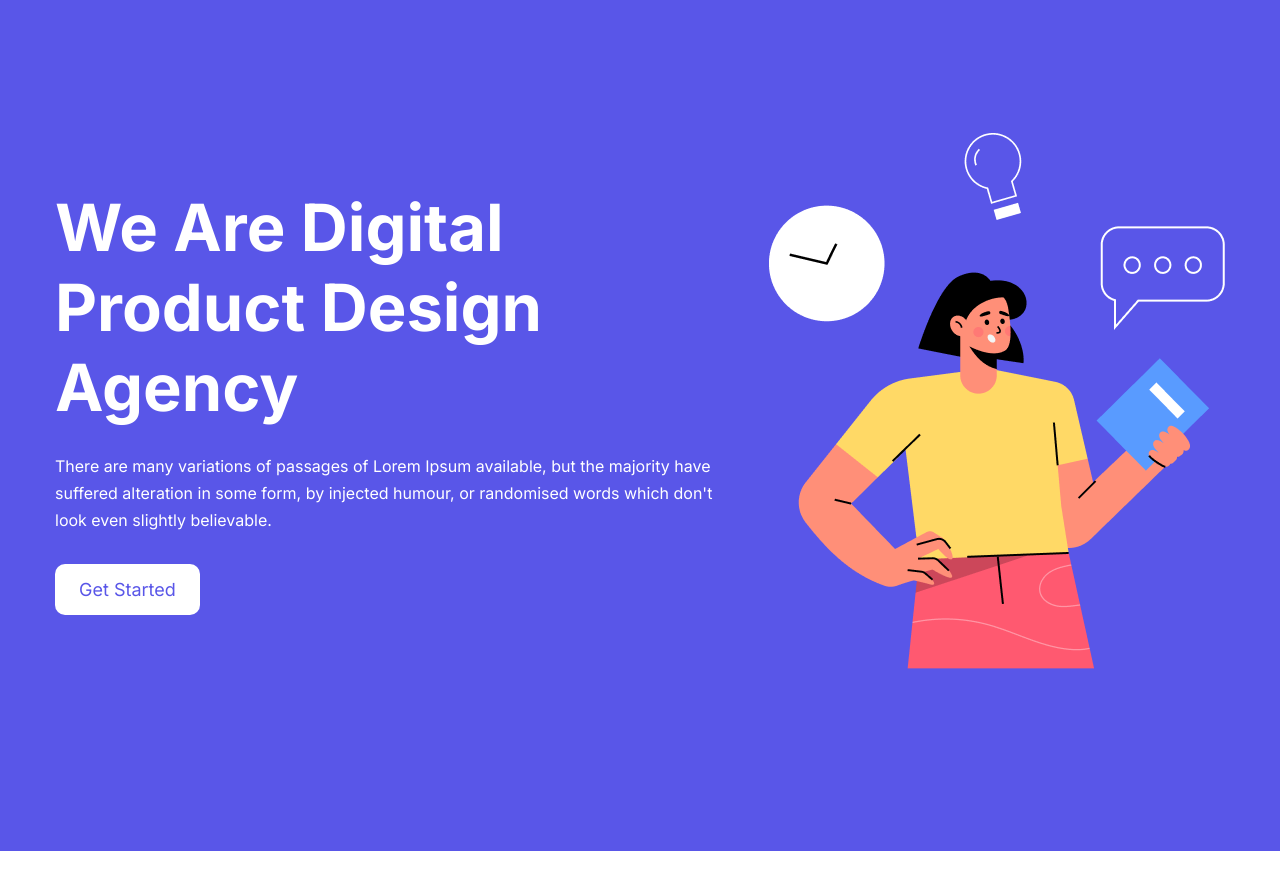
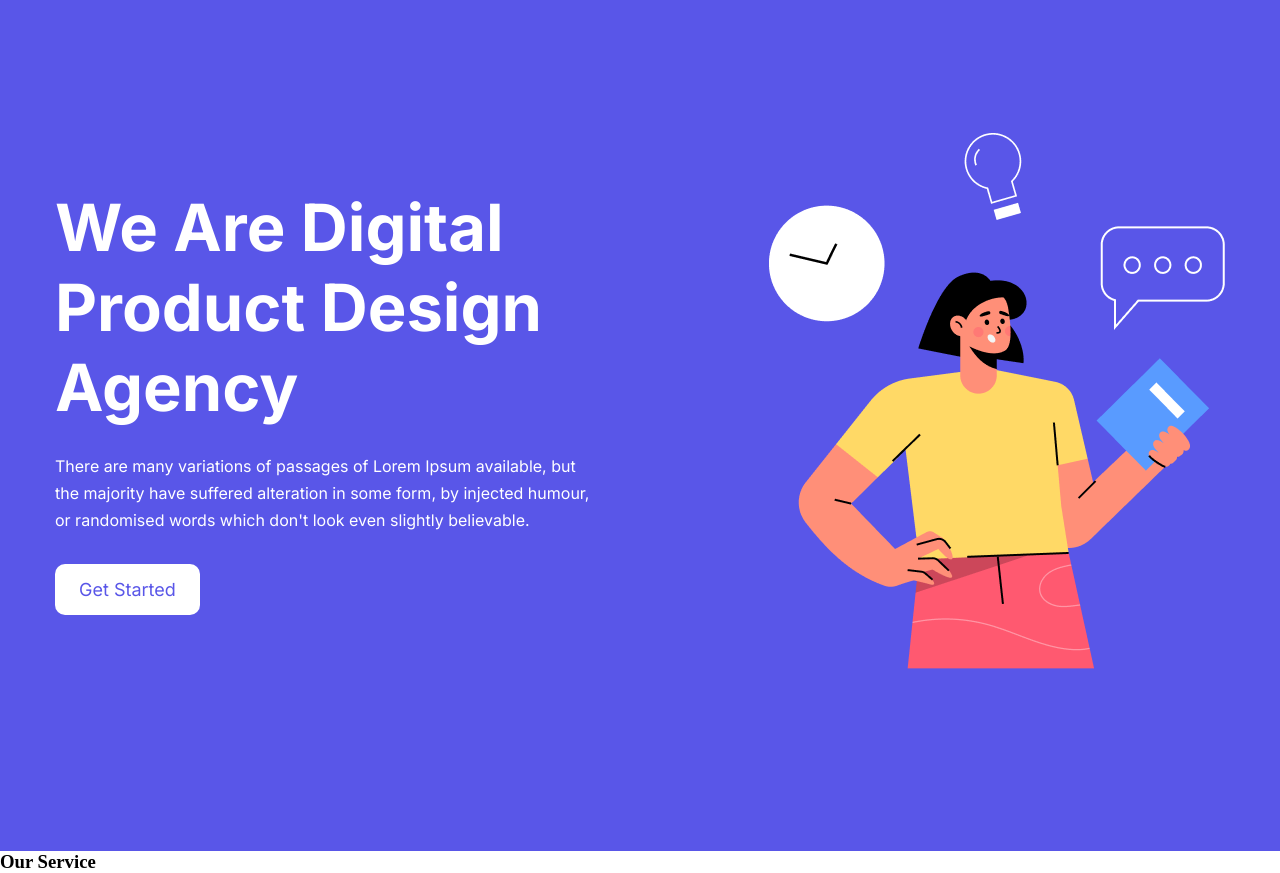
Before and after one commit to ps-sifat/First-React-Project-Creative, a React (Vite) app: page / in a window 1280 px wide. Shown: the part 200-1073 px from the top of the page. Before the commit the page ends 1051 px from the top, so only its background shows below. Built offline with nearby package versions, Linux system fonts and the light colour scheme.

Commit message:
service part add

```diff
--- a/src/App.jsx
+++ b/src/App.jsx
@@ -1,11 +1,13 @@
 import React from 'react'
 import Header from './Component/Header/Header'
 import Banner from './Component/Banner/Banner'
+import Service from './Component/Service/Service'
 const App = () => {
   return (
     <div>
       <Header />
       <Banner />
+      <Service />
     </div>
 
   )
--- a/src/Component/Banner/Banner.css
+++ b/src/Component/Banner/Banner.css
@@ -1,9 +1,3 @@
-:root {
-    --main_blue_color: #5956E8;
-    --primary_text_color: #181818;
-    --inter: "Inter", sans-serif;
-}
-
 /* =============================== */
 .bannerPart {
     background: var(--main_blue_color);
@@ -13,6 +7,11 @@
 .bannerMain {
     display: flex;
     align-items: center;
+    justify-content: space-between;
+}
+
+.bannerLeft {
+    max-width: 542px;
 }
 
 .bannerLeft__heding {
@@ -50,3 +49,7 @@
     color: #fff;
     border-color: #fff;
 }
+
+.bannerRight {
+    max-width: 480px;
+}
--- /dev/null
+++ b/src/Component/Service/Service.css
@@ -0,0 +1,7 @@
+:root {
+    --main_blue_color: #5956E8;
+    --primary_text_color: #181818;
+    --inter: "Inter", sans-serif;
+}
+
+/* =============================== */
--- /dev/null
+++ b/src/Component/Service/Service.jsx
@@ -0,0 +1,14 @@
+import React from "react";
+
+const Service = () => {
+  return (
+    <>
+      <div className="servicePart">
+        <h3>Our Service</h3>
+
+      </div>
+    </>
+  );
+};
+
+export default Service;
```
